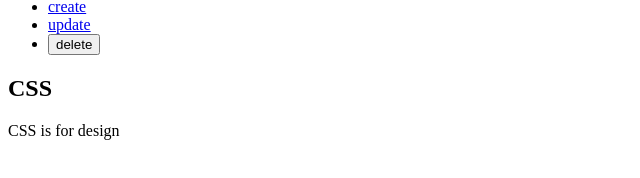
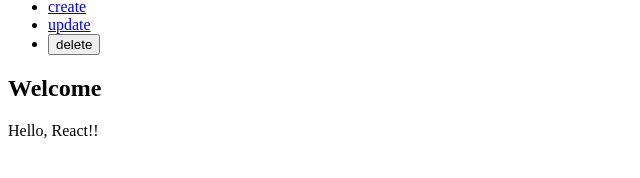
Before and after one commit to minsoo0715/Learn_Something, a React (Create React App) app in the folder hello_react/: page / in a window 1280 px wide. Shown: the part 186-364 px from the top of the page, without its empty margins (0-640 px from the left). Built offline with nearby package versions, Linux system fonts and the light colour scheme.

Commit message:
serve setting

```diff
--- a/hello_react/package.json
+++ b/hello_react/package.json
@@ -6,9 +6,11 @@
     "@testing-library/jest-dom": "^4.2.4",
     "@testing-library/react": "^9.5.0",
     "@testing-library/user-event": "^7.2.1",
+    "@types/react": "^16.9.52",
     "react": "^16.13.1",
     "react-dom": "^16.13.1",
-    "react-scripts": "3.4.1"
+    "react-scripts": "3.4.1",
+    "serve": "^11.3.2"
   },
   "scripts": {
     "start": "set PORT=3030 && react-scripts start",
--- a/hello_react/src/App.js
+++ b/hello_react/src/App.js
@@ -4,12 +4,16 @@ import TOC from './components/TOC'
 import ReadContent from './components/ReadContent'
 import Subject from './components/Subject'
 import Control from './components/Control'
+import CreateContent from './components/CreateContent'
+import UpdateContent from './components/UpdateContent'
 
 class App extends Component {
    constructor(props) {
-     super(props);
+
+     super(props)
+     this.max_content_id = 3;
      this.state = {
-       mode:'read',
+       mode:'welcome',
        selected_content_id:2,
        welcome:{title:'Welcome', desc:"Hello, React!!"},
        subject:{title:'WEB', sub:"World Wide Web!"},
@@ -22,23 +26,91 @@ class App extends Component {
      }
    }
 
+getReadContent() {
 
-  render() {
-    var _title, _desc = null;
+  for(var data of this.state.contents) {
+    if(data.id === this.state.selected_content_id) {
+      return data;
+    }
+  }
+}
+
+
+  getContent() {
+    var _title, _desc, _article = null;
     if(this.state.mode === 'welcome') {
       _title= this.state.welcome.title;
       _desc= this.state.welcome.desc;
+      _article=  <ReadContent title={_title} desc={_desc} ></ReadContent>
+    }else if(this.state.mode === 'read') {
 
-    }else if(this.state.mode === 'read') {
-      for(var i = 0; i<this.state.contents.length; i++) {
-        var data = this.state.contents[i];
-        if(data.id === this.state.selected_content_id) {
+        var _content = this.getReadContent();
 
-       _title= data.title;
-       _desc = data.desc;
+
+        _article = <ReadContent title={_content.title} desc={_content.desc} ></ReadContent>
+
+
+      // for(var i = 0; i<this.state.contents.length; i++) {
+      //   var data = this.state.contents[i];
+      //   if(data.id === this.state.selected_content_id) {
+
+      //  _title= data.title;
+      //  _desc = data.desc;
+      //   }
+      // }
+    }else if(this.state.mode === 'create') {
+      _article = <CreateContent onSubmit={function(_title,_desc) {
+
+        this.max_content_id += 1;
+
+        // this.state.contets.push({id:this.max_content_id, title:_title, desc:_desc});
+        // this.setState(this.state.contents);
+        //shouldComponent 메소드를 사용할 수 없음. newProps의 값과 이전 Props의 값이 같음.
+        //원본 수정X 복제본 수정O
+
+      //   var _contents = this.state.contents.concat({id:this.max_content_id, title:_title, desc:_desc});
+      //  this.setState({contents:_contents})
+
+       var newContents = Array.from(this.state.contents)
+       //객체일때 Object.assign(객체)로 하면 됨..
+      newContents.push({id:this.max_content_id, title:_title, desc:_desc});
+      this.setState({contents: newContents})
+
+        //add Content to this.state.contents
+      }.bind(this)}></CreateContent>
+    }else if(this.state.mode === 'update') {
+      _content = this.getReadContent();
+      _article = <UpdateContent  data={_content} onSubmit={function(_id,_title,_desc) {
+        // this.state.contets.push({id:_id, title:_title, desc:_desc});
+        // this.setState(this.state.contents);
+        //shouldComponent 메소드를 사용할 수 없음. newProps의 값과 이전 Props의 값이 같음.
+        //원본 수정X 복제본 수정O
+
+      //   var _contents = this.state.contents.concat({id:_id, title:_title, desc:_desc});
+      //  this.setState({contents:_contents})
+
+       var UpdateContents = Array.from(this.state.contents)
+       //객체일때 Object.assign(객체)로 하면 됨..
+        var UpdateObject = UpdateContents.find((element) => {
+        if(element.id === _id) {
+          return true;
         }
-      }
+      });
+UpdateObject.title = _title;
+UpdateObject.desc = _desc;
+
+
+
+      this.setState({contents: UpdateContents})
+
+        //add Content to this.state.contents
+      }.bind(this)}></UpdateContent>
     }
+    return _article;
+
+  }
+
+  render() {
     return (
       <div className="App">
        <Subject
@@ -68,11 +140,28 @@ class App extends Component {
           })
         }.bind(this)}></TOC>
        <Control onChangeMode={function(_mode) {
-         this.setState({
-           mode: _mode
-         })
+         if(_mode === 'delete') {
+          if(window.confirm('continue?')) {
+
+            var _contents = Array.from(this.state.contents)
+
+            for(var i = 0; i<_contents.length; i++) {
+              if(_contents[i].id === this.state.selected_content_id) {
+               _contents.splice(i, 1);
+              }
+            }
+            this.setState({contents:_contents, mode:'welcome'})
+          }
+         }else {
+          this.setState({
+            mode: _mode
+          })
+         }
+
+
+
        }.bind(this)}></Control>
-        <ReadContent title={_title} desc={_desc} ></ReadContent>
+       {this.getContent()}
       </div>
     )
   }
```
Also changed, not shown: 1 other file (tests, documents, lock files or other folders).
